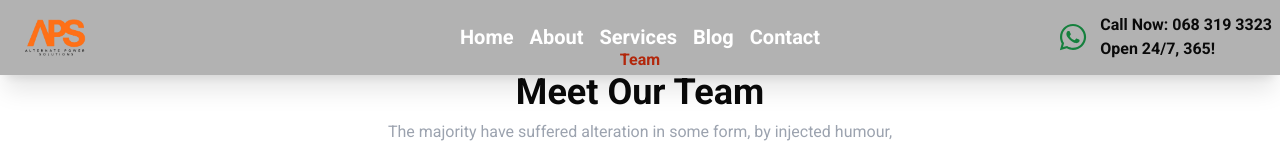
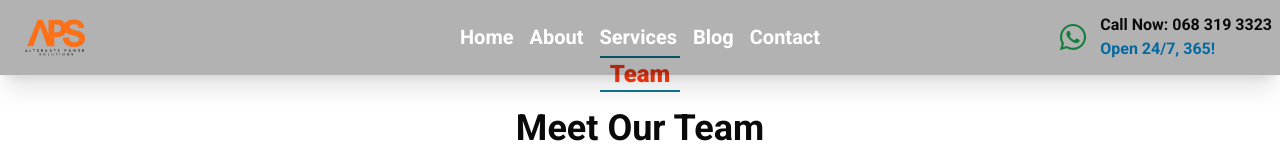
Before and after one commit to Nazrul144/Alternate_Power_Sn, a Next.js app: page /team in a window 1280 px wide. Shown: the top 147 px of the page. Built offline with nearby package versions, Linux system fonts and the light colour scheme.

Commit message:
border added with the title

```diff
--- a/src/app/team/page.jsx
+++ b/src/app/team/page.jsx
@@ -34,7 +34,8 @@ const OurTeam = () => {
         {loading && <span className="loading loading-bars loading-lg"></span>}
       </div>
       <div>
-        <h1 className="text-[#FF3811] font-bold text-center">Team</h1>
+        <h1 className="border-t-2 border-b-2 border-cyan-700 text-center font-extrabold w-20 text-2xl mx-auto mt-2 mb-4 text-[#FF3811]">
+          Team </h1>
         <h1 className="font-bold text-center text-4xl mb-2">Meet Our Team</h1>
         <p className="text-center text-gray-400">
           The majority have suffered alteration in some form, by injected humour, <br /> or randomised words which don't look even
--- a/src/components/HomePage/About.jsx
+++ b/src/components/HomePage/About.jsx
@@ -22,7 +22,7 @@ const About = () => {
 
      const [service, setService] = useState()
 
-    const handleFormSubmit = () => {
+    const handleFormSubmit = (e) => {
         e.preventDefault();
         const formData = {
             first_name: e.target.first_name.value,
@@ -64,10 +64,6 @@ const About = () => {
                                         <DialogTitle>
                                             <h1 className='text-center text-2xl font-bold'>Get Free Quote Now:</h1>
                                         </DialogTitle>
-                                        {/* <DialogDescription>
-                                            Make changes to your profile here. Click save when you&apos;re
-                                            done.
-                                        </DialogDescription> */}
                                     </DialogHeader>
                                     <div className="grid gap-4">
                                         <div className="grid gap-3">
@@ -155,12 +151,12 @@ const About = () => {
                                             </div>
                                         </div>
                                     </div>
-                                    <DialogFooter>
+                                    {/* <DialogFooter>
                                         <DialogClose asChild>
                                             <Button variant="outline">Cancel</Button>
                                         </DialogClose>
                                         <Button type="submit">Save changes</Button>
-                                    </DialogFooter>
+                                    </DialogFooter> */}
                                 </DialogContent>
                             </form>
                         </Dialog>
--- a/src/components/HomePage/FAQ.jsx
+++ b/src/components/HomePage/FAQ.jsx
@@ -5,36 +5,7 @@ import { Accordion, AccordionItem, AccordionTrigger, AccordionContent, } from '.
 const FAQ = () => {
     return (
         <div className='container mx-auto mt-20'>
-            <h1 className='text-2xl mb-12 text-center font-bold'>Frequently Asked Questions</h1>
-
-
-
-            {/* <div className="collapse collapse-plus bg-base-100 border border-base-300">
-                <input type="radio" name="my-accordion-3" defaultChecked />
-                <div className="collapse-title font-semibold text-xl">What services do you offer?</div>
-                <div className="collapse-content text-lg">We offer a wide range of services, including electrical installations, solar energy solutions, battery backup systems, <br />
-                    waterproofing, roof repair, and plumbing services. Our services are available for residential, commercial, and <br /> industrial properties.</div>
-            </div>
-            <div className="collapse collapse-plus bg-base-100 border border-base-300">
-                <input type="radio" name="my-accordion-3" />
-                <div className="collapse-title font-semibold text-xl">How can I get a quote for your services?</div>
-                <div className="collapse-content text-lg">You can easily get a quote by contacting us through our contact form on the website, or by giving us a call. <br />
-                    We’ll assess your needs and provide you with a competitive and transparent estimate for the services <br /> you require.</div>
-            </div>
-            <div className="collapse collapse-plus bg-base-100 border border-base-300">
-                <input type="radio" name="my-accordion-3" />
-                <div className="collapse-title font-semibold text-xl">Do you provide solar energy solutions for homes and businesses?</div>
-                <div className="collapse-content text-lg">Yes! We specialize in solar panel installations and solar-powered backup solutions for both residential <br />
-                    and commercial properties. Our goal is to help you reduce energy costs and switch to a more <br /> sustainable and eco-friendly energy source.</div>
-            </div>
-            <div className="collapse collapse-plus bg-base-100 border border-base-300">
-                <input type="radio" name="my-accordion-3" />
-                <div className="collapse-title font-semibold text-xl">What makes your plumbing services different?</div>
-                <div className="collapse-content text-lg">Our plumbing services cover everything from installations to emergency repairs and maintenance. <br />
-                    We pride ourselves on offering high-quality, efficient solutions that ensure your plumbing system <br /> is working
-                    smoothly, while providing excellent customer service with quick response times.</div>
-            </div> */}
-
+            <h1 className="border-t-2 border-b-2 border-cyan-700 text-center font-extrabold w-80 text-2xl mx-auto mt-2 mb-16 text-[#FF3811]">Frequently Asked Questions</h1>
             <div>
                 <Accordion
                     type="single"
--- a/src/components/HomePage/Testimonial.jsx
+++ b/src/components/HomePage/Testimonial.jsx
@@ -20,10 +20,10 @@ const Testimonial = () => {
   return (
     <div className="container mx-auto">
       <div className="">
-        <h1 className="text-center font-bold text-[#FF3811] mb-4 text-2xl mt-12">Testimonial</h1>
+        <h1 className="border-t-2 border-b-2 border-cyan-700 text-center font-extrabold w-40 text-2xl mx-auto mt-2 mb-16 text-[#FF3811]">Testimonial</h1>
         <h1 className="text-center font-bold text-4xl mb-4">What Customer Says</h1>
         <p className="text-center">
-         Our customers love our services! Here's what they have to say about us.{" "}
+          Our customers love our services! Here's what they have to say about us.{" "}
         </p>
       </div>
       <div className="grid grid-cols-1 lg:grid-cols-2 gap-6 mt-12 mb-12">
--- a/src/components/HomePage/WhyChooseUs.jsx
+++ b/src/components/HomePage/WhyChooseUs.jsx
@@ -5,7 +5,8 @@ const WhyChooseUs = () => {
   return (
     <div className="container mx-auto mb-28 mt-12">
       <div>
-        <h1 className="text-[#FF3811] font-bold text-center mb-4 text-xl">Core Features</h1>
+         <h1 className="border-t-2 border-b-2 border-cyan-700 text-center font-extrabold w-40 text-2xl mx-auto mt-2 mb-4 text-[#FF3811]">
+          Core Features</h1>
         <h1 className="text-center font-extrabold text-4xl mb-4">Why Choose Us</h1>
         <p className="text-center text-lg">
           We offer reliable, high-quality services tailored to meet your needs, backed <br />
--- a/src/components/shared/Navbar.jsx
+++ b/src/components/shared/Navbar.jsx
@@ -67,7 +67,7 @@ const Navbar = () => {
             <FaWhatsapp className="text-3xl text-green-700 font-bold" />
             <Link href={"/login"}>
               <h1 className="font-bold">Call Now: 068 319 3323</h1>
-              <h1 className="font-bold">Open 24/7, 365!</h1>
+              <h1 className="font-bold text-sky-700">Open 24/7, 365!</h1>
             </Link>
           </div>
         </div>
```
